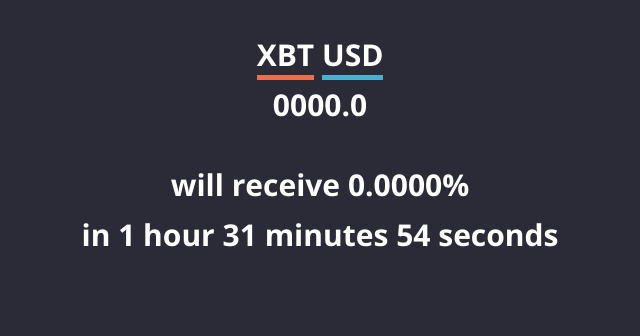
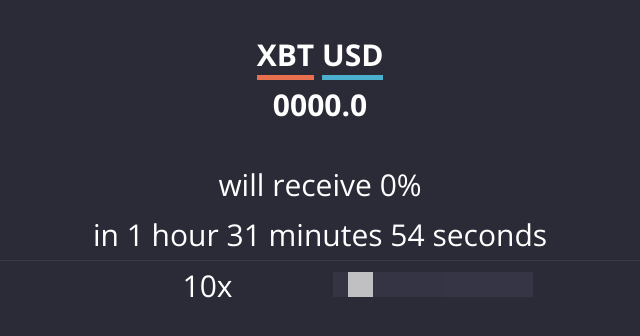
Before and after one commit to js-sodasu/bitmex-funding, a plain HTML site: page index.html in a window 1280 px wide. Shown: the whole page, without its empty margins (320-960 px from the left). Drawn offline with nearby package versions, Linux system fonts and the light colour scheme.

Commit message:
Add files via upload

```diff
--- a/index.html
+++ b/index.html
@@ -32,7 +32,7 @@
 	.app-funding{
 		line-height: 50px;
 		text-align:center;
-		font-weight: bold;
+
 		font-size:30px;
 	}
 	.funding-pcnt{
@@ -46,6 +46,54 @@
 	}
 	.funding-divide{
 		display:block;
+	}
+
+	.slider-container {
+	    width: 200px;
+	    margin:0 auto;
+	}
+
+	.slider {
+	    -webkit-appearance: none;
+	    appearance: none;
+	    width: 200px;
+	    height: 25px;
+	    background: #39394A;
+	    outline: none;
+	    opacity: 0.7;
+	    -webkit-transition: .2s;
+	    transition: opacity .2s;
+	}
+	.slider:hover {
+	    opacity: 1;
+	}
+	.slider::-webkit-slider-thumb {
+	    -webkit-appearance: none;
+	    appearance: none;
+	    width: 25px;
+	    height: 25px;
+	    background: #fff;
+	    cursor: pointer;
+	}
+
+	.slider::-moz-range-thumb {
+	    width: 25px;
+	    height: 25px;
+	    background: #fff;
+	    cursor: pointer;
+	}
+	.leverage{
+
+	}
+	.table{
+		display:table;
+		table-layout: fixed;
+		width:450px;
+		margin:0 auto;
+	}
+	.cell{
+		display: table-cell;
+		text-align:center;
 	}
 	</style>
 	<script src="vue.js"></script>
@@ -61,10 +109,24 @@
 			<div class='funding-divide'>
 				<span v-bind:class="fundingClass">{{ fundingTurn }}</span>
 				<span> will receive </span>
-				<span class='funding-pcnt' v-bind:class="fundingClass">{{ fundingRate }}%</span>
+				<span class='funding-pcnt' v-bind:class="fundingClass">{{ fundingProfit }}%</span>
 			</div>
 			<div class='funding-divide'>
 				<span>{{ fundingTime.text }}</span>
+			</div>
+
+			<div class="funding-divide" style='border-top:1px solid #39394A'>
+				<div class="table">
+					<div class="cell">
+						<div class='leverage'>{{leverage}}x</div>
+					</div>
+					<div class="cell">
+						<input type="range" min="1" max="100" value="10" class="slider" v-model="leverage"  >
+					</div>
+				</div>
+
+
+
 			</div>
 
 		</div>
--- a/index.js
+++ b/index.js
@@ -2,8 +2,10 @@ var app = new Vue({
 	el: '#app',
 	data(){
 		return {
+			leverage:10,
 			fundingTurn: null,
-			fundingRate: '0.0000',
+			fundingRate: 0,
+			fundingProfit:0,
 			fundingInterval: 3,
 			fundingTime:{
 				hour:null,
@@ -98,6 +100,10 @@ var app = new Vue({
 		}
 	},
 	watch:{
+		leverage:function(val){
+			this.fundingProfit = ((this.fundingRate<0)?-this.fundingRate:this.fundingRate) * this.leverage
+			this.fundingProfit = this.fundingProfit.toFixed(4)
+		},
 		indices:{
 			handler(obj){
 				if( this.indices['.XBTBON8H'].subscribe &&
@@ -106,13 +112,15 @@ var app = new Vue({
 					){
 
 						this.interestRate = (this.indices['.USDBON8H'].lastPrice - this.indices['.XBTBON8H'].lastPrice) / this.fundingInterval
-						this.fundingRate = (this.indices['.XBTUSDPI8H'].lastPrice + this.Clamp(this.interestRate - this.indices['.XBTUSDPI8H'].lastPrice,-0.05,0.05))
+
+						this.fundingRate = (this.indices['.XBTUSDPI8H'].lastPrice + this.Clamp(this.interestRate - this.indices['.XBTUSDPI8H'].lastPrice,-0.05/100,0.05/100))
 						this.fundingRate *= 100
 						this.fundingRate = this.fundingRate.toFixed(4)
 
 						this.fundingTurn = (this.fundingRate>0)?'Shorts':'Longs'
 
-
+						this.fundingProfit = ((this.fundingRate<0)?-this.fundingRate:this.fundingRate) * this.leverage
+						this.fundingProfit = this.fundingProfit.toFixed(4)
 					}
 
 					document.getElementsByTagName("title")[0].innerHTML = 'XBTUSD '+this.contracts.XBTUSD.lastPrice
```
